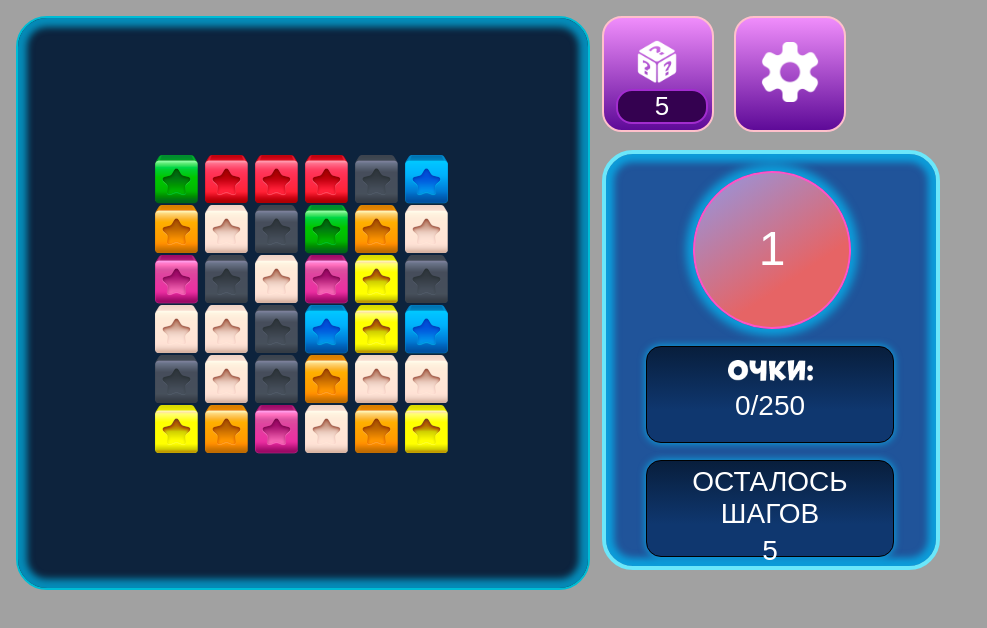
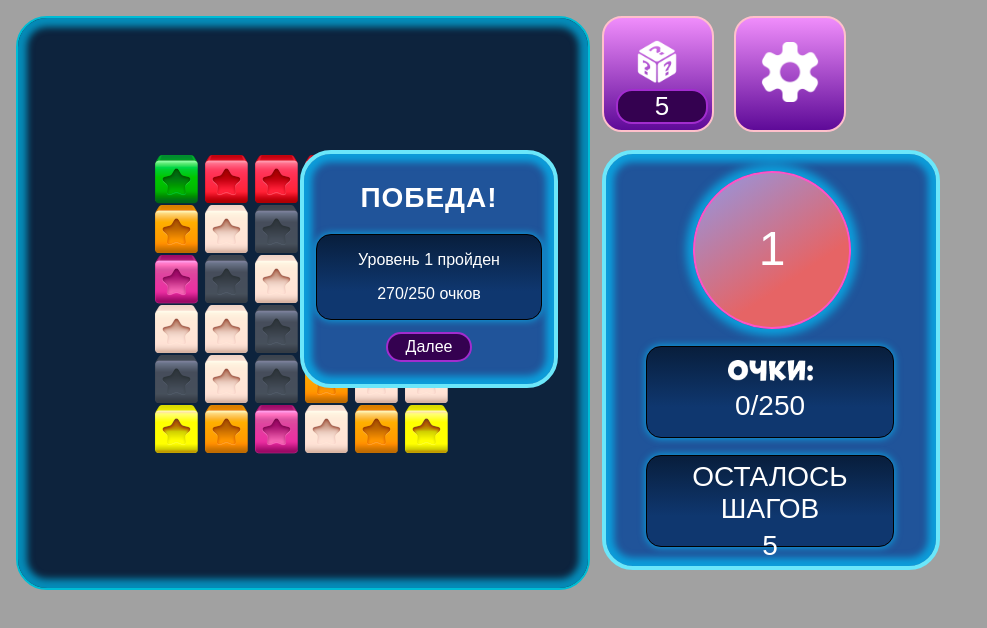
Before and after one commit to FlamingQuasar/Blast, a website built with webpack: page view/htmlClient/index.html in a window 1280 px wide. Shown: the whole page, without its empty margins (0-987 px from the left). Built offline with nearby package versions, Linux system fonts and the light colour scheme.

Commit message:
feat: UI - верстка окна завершения уровня

```diff
--- a/src/core/blastGame.js
+++ b/src/core/blastGame.js
@@ -36,6 +36,7 @@ export class BlastGame{
             minimalGroup : k<2?2:k,
             maxScore : maxScore>1?maxScore:1,
             stepsCounter : stepsCounter>1? stepsCounter : 1,
+            maxStepsCount: stepsCounter>1? stepsCounter : 1,
             shakesCount : s,
             boosterProbability :boosterProbability,
             bombRadius : bombRadius,
@@ -117,15 +118,14 @@ export class BlastGame{
     showFieldAndState(prefixText = ""){
         console.log(prefixText);
         BlastGame.showField(this.field, this.settings);
+        console.log("this.currentScore "+this.currentScore);
         if(this.currentScore >= this.settings.maxScore){
             this.stage = GameState.WIN;
-            console.log("Победа!");
             this.scoreAchieved = true;
             return this.stage;
         }
         else if(this.settings.stepsCounter == 0){
             this.stage = GameState.LOSE;
-            console.log("Поражение!");
             return this.stage;
         }
         return 0;
@@ -144,8 +144,9 @@ export class BlastGame{
         this.field.burnAnimationCallback = burnAnimationCallback;
         this.field.fallAnimationCallback = fallAnimationCallback;
         this.field.genAnimationCallback = genAnimationCallback;
-            // если row и col undefined и stepsCounter не надо убавлять
+
         let clientResult = false;
+        // если row и col undefined и stepsCounter не надо убавлять
         if((undefined == (row && col)) ?? true){
             clientResult= true;
         }
@@ -173,6 +174,22 @@ export class BlastGame{
 
         // Вызов колбека при работе с Консолью
         clientCallbackFunction(this);
+        console.log("this.currentScore: "+this.currentScore);
+        console.log("this.stepsCount: "+this.settings.stepsCounter);
+        if(this.currentScore >= this.settings.maxScore){
+            console.log("Победа!");
+            console.log("Вывести итоговую табличку по уровню и написать в ней счет");
+            console.log("Кнопка Далее!");
+        }
+        else if(this.settings.stepsCounter == 0){
+            console.log("Поражение :(");
+            console.log("Вывести итоговую табличку по уровню и написать в ней счет");
+            console.log("Кнопка Переиграть!");
+        }
         return clientResult;
     }
+
+    startAnotherLevel(){
+
+    }
 }
--- a/src/core/field/field.js
+++ b/src/core/field/field.js
@@ -251,7 +251,6 @@ export class Field{
 
     // Запустить механизм выпадения новых фишек и перемещения
     replaceAfterBurn(showBurnedTiles = false, fallCallback=()=>{}, genCallback=()=>{}){
-        console.log(fallCallback);
         // Подготовить массив счетчиков для генерации новых фишек
         let newTilesGenerationMask = [];
         for(let i=0; i<Field.settings.fieldWidth; i++)
--- a/src/core/settings.js
+++ b/src/core/settings.js
@@ -10,6 +10,7 @@ export class Settings{
         minimalGroup,
         maxScore,
         stepsCounter,
+        maxStepsCount,
         shakesCount,
         boosterProbability,
         bombRadius,
--- a/view/htmlClient/index.html
+++ b/view/htmlClient/index.html
@@ -10,7 +10,6 @@
 	<body>
 		<div class="app">
 			<canvas id="canvas" width="570" height="570" class="game-field"></canvas>
-
 			<div class="game-lvlnscore">
 				<div class="game-lvlcircle">
 					<p id="bllvlcounter">1</p>
@@ -33,6 +32,13 @@
 					<img src="assets/settings.png">
 				</div>
 			</div>
+			<div class="game-resultbox active">
+				<h3 class="result-title">ПОБЕДА!</h3>
+				<div class="result-text">
+					<p class="result-info">Уровень 1 пройден</p>
+					<p class="result-score">270/250 очков</p></div>
+				<div class="result-button">Далее</div>
+			</div>
 		</div>
 	</body>
 	<script type="text/javascript" src="view/htmlClient/compiled/MAIN.js"></script>
--- a/view/htmlClient/style.css
+++ b/view/htmlClient/style.css
@@ -50,10 +50,57 @@ body{
     border: 1px solid black;
     border-radius: 15px;
     box-shadow: 0px 0px 7px 1px #00c7ffa3;
-    height: 95px;
+    height: 90px;
     margin-left: 40px;
     margin-top: 17px;
     width: 246px;
+}
+.app .game-resultbox{
+    background-color: #20549a;
+    border: 4px solid #6be7fa;
+    border-radius: 31px;
+    box-shadow: 0px 0px 7px 8px #00c7ffa3 inset;
+    color: white;
+    display: none;
+    font-family: fantasy;
+    height: 230px;
+    left: 300px;
+    position: absolute;
+    text-align: center;
+    top: 150px;
+    width: 250px;
+}
+.app .game-resultbox>.result-title{
+    color: white;
+    font-family: fantasy;
+    font-size: 28px;
+    letter-spacing: 1px;
+    margin-bottom: 6px;
+    text-align: center;
+}
+.app .game-resultbox .result-text{
+    background: linear-gradient(#081e3c, #0f376f 66.71%);
+    border: 1px solid black;
+    border-radius: 15px;
+    box-shadow: 0px 0px 7px 1px #00c7ffa3;
+    margin: 12px;
+    margin-top: 20px;
+}
+.app .game-resultbox .result-button{
+    background: #340150;
+    border: 2px solid #a22ccf;
+    border-radius: 16px;
+    display: inline-flex;
+    padding: 4px 18px;
+    width: auto;
+}
+.app .game-resultbox .result-button:hover{
+    background: linear-gradient(#f08dfb, #5e0a98);
+    border-radius: 20px;
+    border: 2px solid pink;
+}
+.app .game-resultbox.active{
+    display: block;
 }
 .app .game-scoreblock>img{
     margin-left: 81px;
```
Also changed, not shown: README.md.
